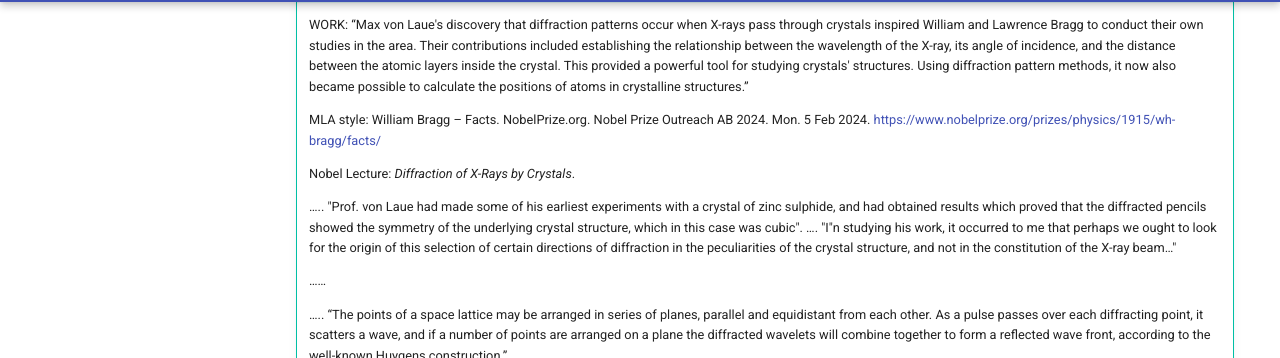
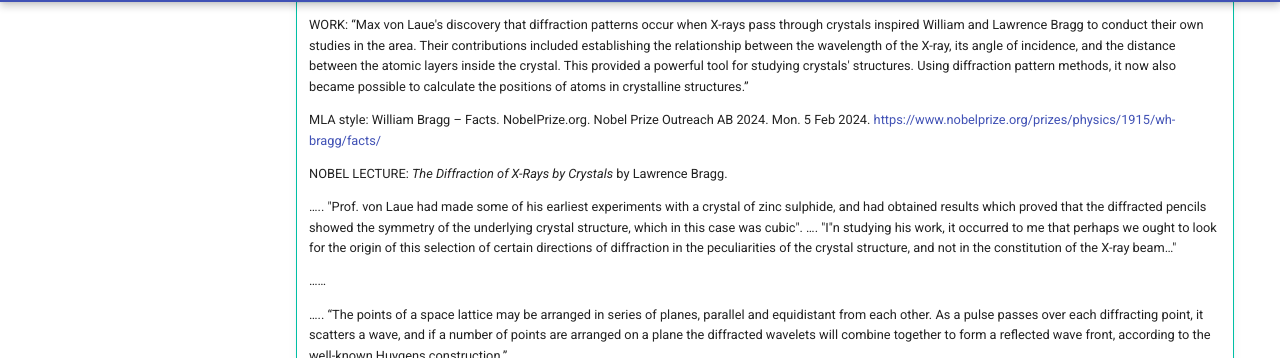
Before and after one commit to modphysnobel/modphysnobel.github.io, an MkDocs documentation site: the page built from docs/vol-III/vol-III-chap-11-sect-1.md, in a window 1280 px wide and 900 px high, scrolled down 2401 px. Shown: the part 94-452 px from the top of the window. Built offline with MkDocs 1.6.1 and Material for MkDocs 9.7.7, drawn with Linux system fonts in a browser that asks for light colours; some web fonts are replaced; comment, search, counter and statistics services are not loaded; some of the changed text lies outside the part shown.

Commit message:
Update vol-III-chap-11-sect-1.md

```diff
--- a/docs/vol-III/vol-III-chap-11-sect-1.md
+++ b/docs/vol-III/vol-III-chap-11-sect-1.md
@@ -63,7 +63,7 @@
 
 	MLA style: William Bragg – Facts. NobelPrize.org. Nobel Prize Outreach AB 2024. Mon. 5 Feb 2024. https://www.nobelprize.org/prizes/physics/1915/wh-bragg/facts/
 
-	Nobel Lecture: *Diffraction of X-Rays by Crystals*.
+	NOBEL LECTURE: *The Diffraction of X-Rays by Crystals* by Lawrence Bragg.
 
 	….. "Prof. von Laue had made some of his earliest experiments with a crystal of zinc sulphide, and had obtained results which proved that the diffracted pencils showed the symmetry of the underlying crystal structure, which in this case was cubic". …. "I"n studying his work, it occurred to me that perhaps we ought to look for the origin of this selection of certain directions of diffraction in the peculiarities of the crystal structure, and not in the constitution of the X-ray beam…"
 
@@ -119,7 +119,7 @@
 
 	MLA style: Ernst Ruska – Facts. NobelPrize.org. Nobel Prize Outreach AB 2024. Mon. 5 Feb 2024. https://www.nobelprize.org/prizes/physics/1986/ruska/facts/
 
-	Nobel Lecture: *The Development of the Electron Microscope and of Electron Microscopy*.
+	NOBEL LECTURE: *The Development of the Electron Microscope and of Electron Microscopy* by Ruska.
 
 	*A.	Parents’ house, family*
 
@@ -173,7 +173,7 @@
 
 	MLA style: Gerd Binnig – Facts. NobelPrize.org. Nobel Prize Outreach AB 2024. Mon. 5 Feb 2024. https://www.nobelprize.org/prizes/physics/1986/binnig/facts/
 
-	Nobel Lecture: *Scanning Tunneling Microscopy – From Birth to Adolescence*.
+	NOBEL LECTURE: *Scanning Tunneling Microscopy – From Birth to Adolescence* by Binning and Rohrer.
 
 	The Lecture is just a detailed narrative of the historical developments of their research. As the laureates mention it “simply reflects what we thought, how we acted and what we felt.”
 
@@ -197,7 +200,7 @@
 
 	MLA style: Clifford G. Shull – Facts. NobelPrize.org. Nobel Prize Outreach AB 2024. Mon. 5 Feb 2024. https://www.nobelprize.org/prizes/physics/1994/shull/facts/
 
-	Nobel Lecture: *Early Development of Neutron Scattering*.
+	NOBEL LECTURE: *Early Development of Neutron Scattering* by Shull.
 
 	Shull´s lecture is a narrative of the historical projects for building nuclear reactors and neutron spectrometers. It includes improvements in the instrumentation and in the registration, interpretation, and classification of data on diffraction patterns, as well as studies on hydrogen-containing crystals and the determination of coherent scattering amplitudes for hydrogen and deuterium.
 
@@ -211,7 +214,7 @@
 
 	MLA style: Bertram N. Brockhouse – Facts. NobelPrize.org. Nobel Prize Outreach AB 2024. Mon. 5 Feb 2024. https://www.nobelprize.org/prizes/physics/1994/brockhouse/facts/
 
-	Nobel Lecture: *Slow Neutron Spectroscopy and the Grand Atlas of the Physical World*.
+	NOBEL LECTURE: *Slow Neutron Spectroscopy and the Grand Atlas of the Physical World* by Brockhouse.
 
 	A.	The NEUTRON and its APPLICATIONS<br>
 	The GRAND ATLAS<br>
```
Also changed, not shown: other parts of docs/vol-III/vol-III-chap-11-sect-1.md (+3 -0 lines).
